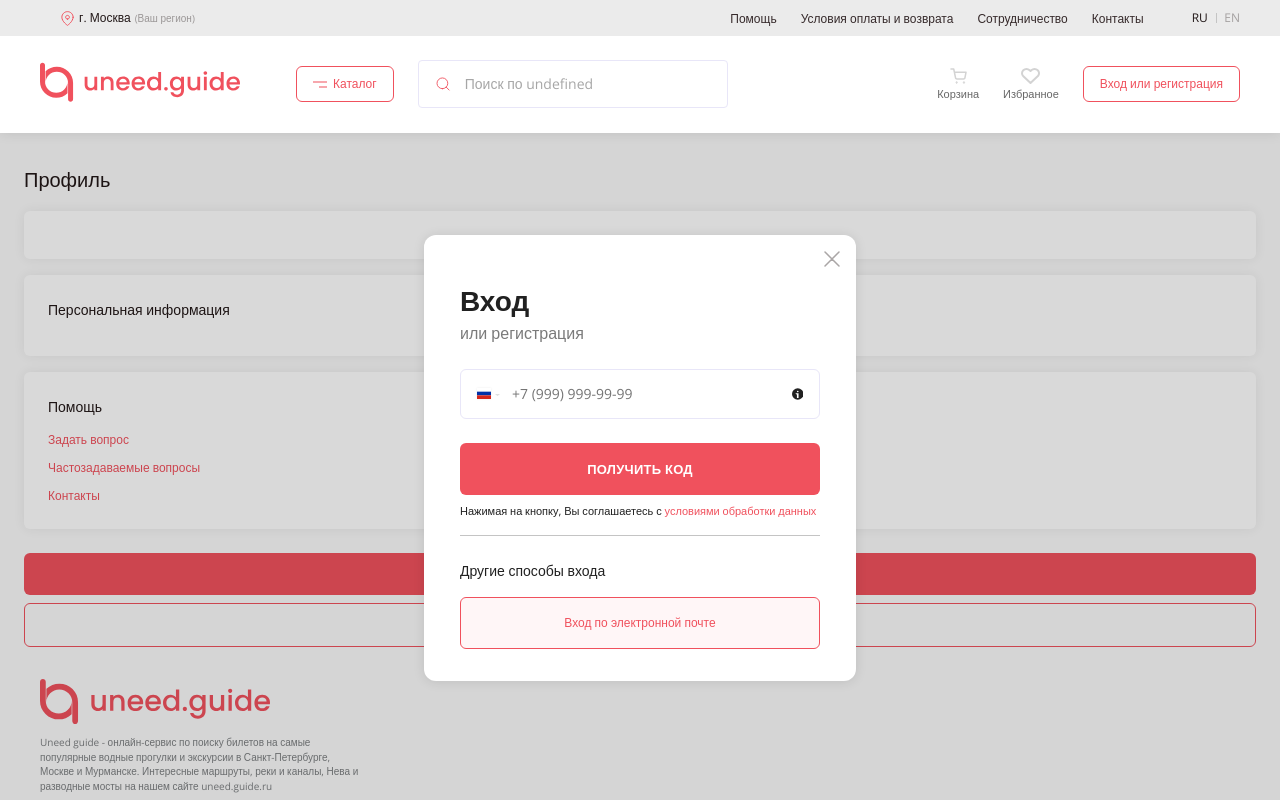
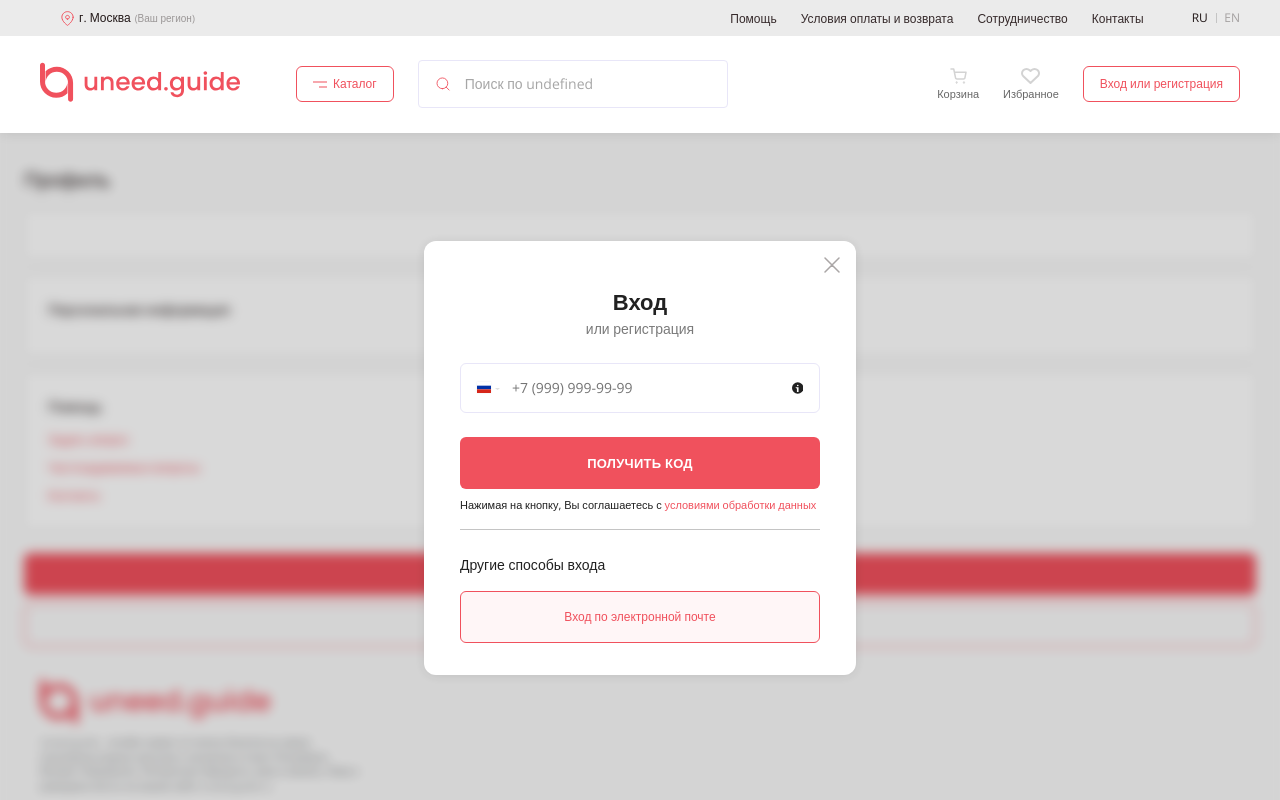
Before and after one commit to eleskin/uneed-guide-react-frontend, a Next.js app: page /profile in a window 1280 px wide. Both pictures are taken after a click on the button "Вход или регистрация". Shown: the top 800 px of the page. Built offline with nearby package versions, Linux system fonts and the light colour scheme; no server answers.

Commit message:
feature: Added Authorization overlay

```diff
--- a/components/Authorization/Authorization.js
+++ b/components/Authorization/Authorization.js
@@ -447,6 +447,7 @@ const Authorization = ({headerHeight}) => {
 					)}
 				</div>
 			</Container>
+			<div className={styles.Authorization__overlay} onClick={() => dispatch(setIsActiveAuthorizationModal(false))}/>
 		</div>
 	);
 };
--- a/components/Authorization/Authorization.module.scss
+++ b/components/Authorization/Authorization.module.scss
@@ -12,9 +12,21 @@
 	transition: all var(--transition-primary), z-index 0s linear 0.5s, position 0s linear 0.5s;
 	margin: auto;
 	padding-bottom: calc(48.9px + 1rem);
+	backdrop-filter: blur(6px);
+
+	.Authorization__overlay {
+		height: 100%;
+		width: 100%;
+		position: absolute;
+		inset: 0;
+	}
 
 	.Authorization__wrapper {
 		margin: auto;
+		position: relative;
+		z-index: 1;
+		transform: translateY(100%);
+		transition: var(--transition-primary);
 
 		.Authorization__header {
 			display: flex;
@@ -148,6 +160,10 @@
 	z-index: 4;
 	opacity: 1;
 	transition: all var(--transition-primary), z-index 0s linear 0s;
+
+	.Authorization__wrapper {
+		transform: translateY(0);
+	}
 }
 
 @media (min-width: 768px) {
@@ -188,18 +204,6 @@
 				padding: 0 rem(20px) rem(0px) rem(20px);
 				grid-row-gap: rem(24px);
 
-				.Authorization__title:last-of-type {
-					text-align: left;
-					font-size: rem(28px);
-					line-height: rem(42px);
-				}
-
-				.Authorization__subtitle:last-of-type {
-					text-align: left;
-					font-size: rem(16px);
-					line-height: rem(24px);
-				}
-
 				& > div {
 					background-color: transparent !important;
 					box-shadow: none;
@@ -225,6 +229,18 @@
 
 					.Authorization__card_wide {
 						width: rem(640px);
+
+						.Authorization__title:last-of-type {
+							text-align: left;
+							font-size: rem(28px);
+							line-height: rem(42px);
+						}
+
+						.Authorization__subtitle:last-of-type {
+							text-align: left;
+							font-size: rem(16px);
+							line-height: rem(24px);
+						}
 					}
 				}
 
```
